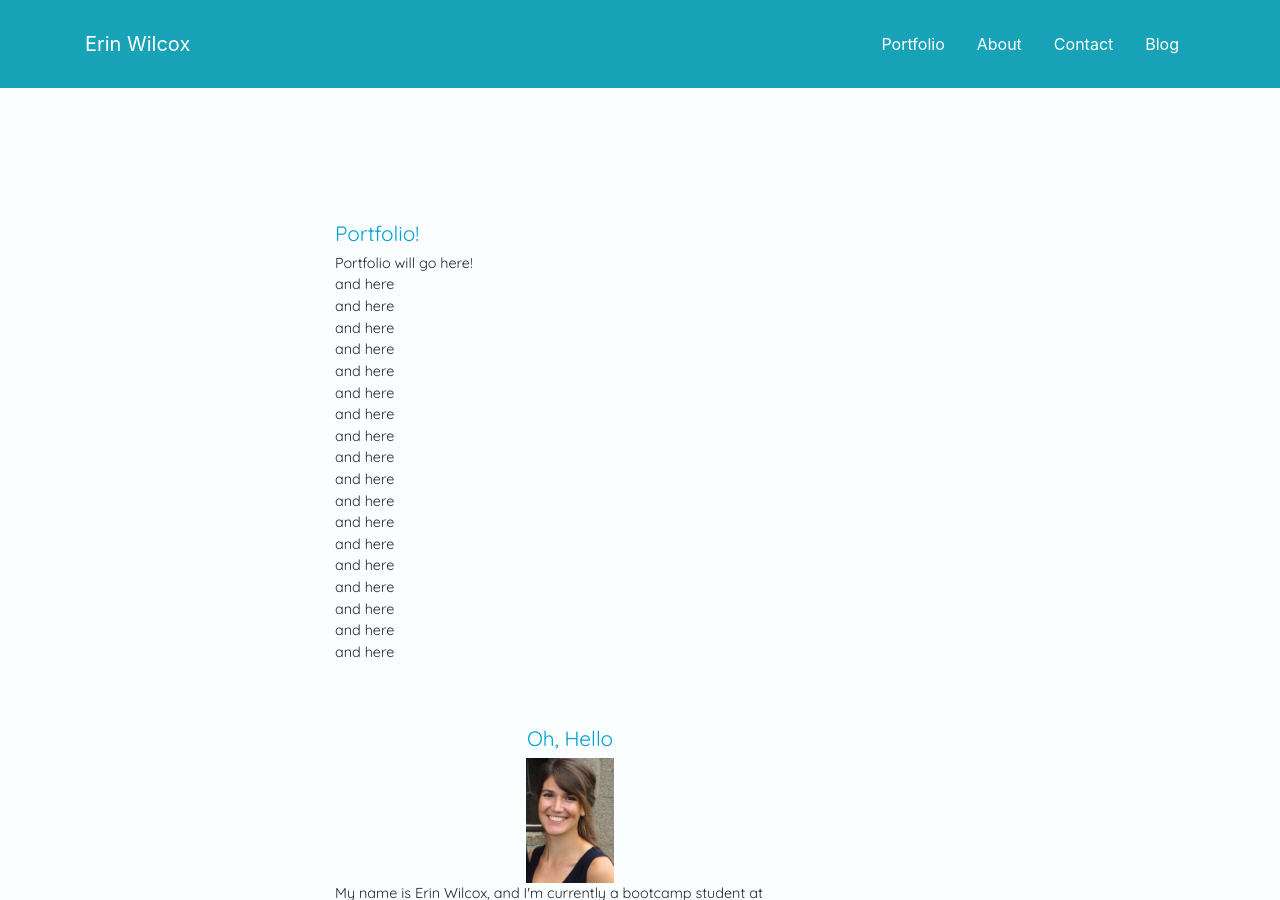
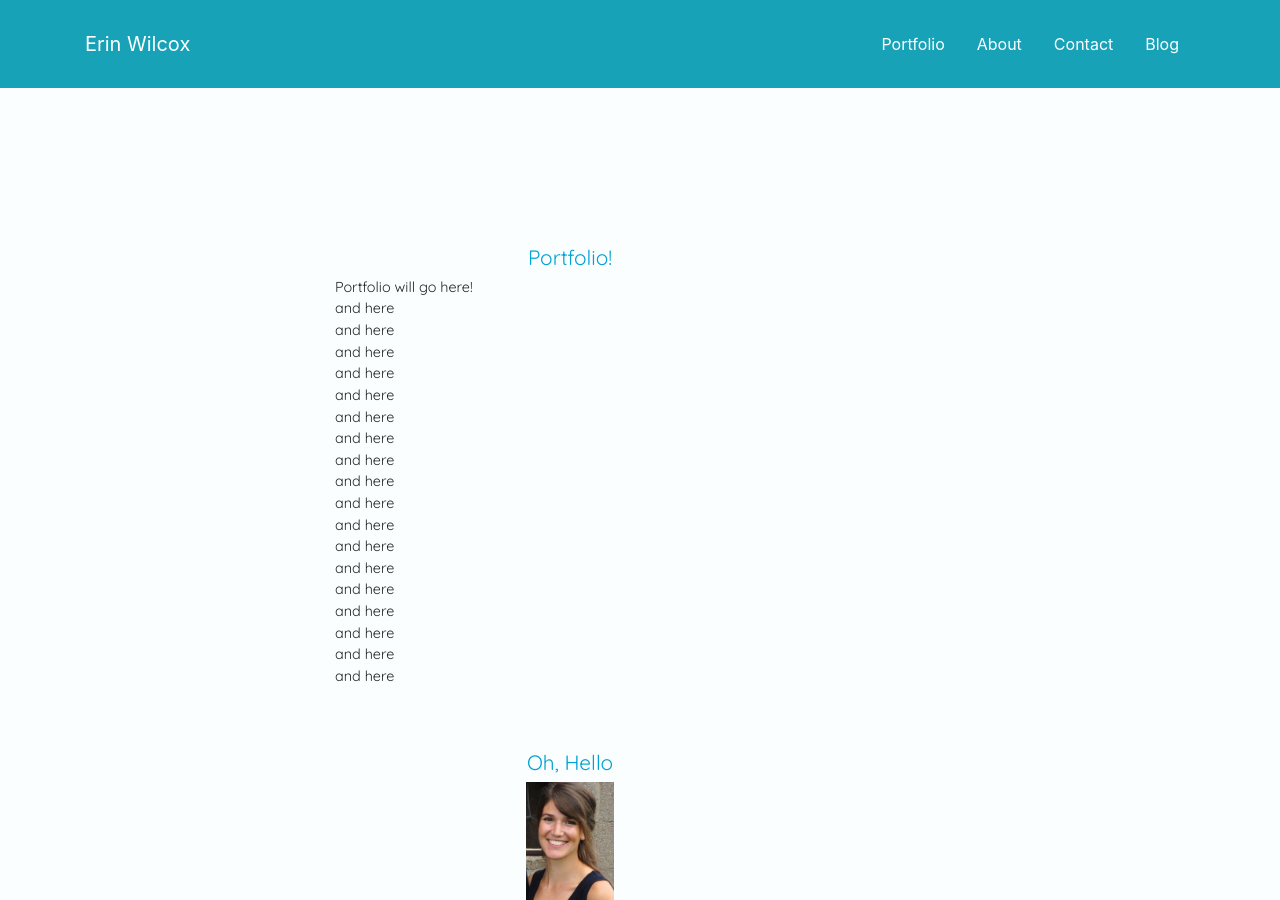
Before and after one commit to brookin8/brookin8.github.io, a Jekyll site: the page built from index.html, in a window 1280 px wide. Built offline with Jekyll 4.4.1, drawn with Linux system fonts in a browser that asks for light colours.

Commit message:
Update line breaks in portfolio

```diff
--- a/index.html
+++ b/index.html
@@ -15,9 +15,10 @@ layout: index
 
 		<span id="portfolio"></span>
 			<div class ="container">
-			<br>
-			<br>
-				<h1>Portfolio!</h1>
+				<br>
+				<br>
+				<br>
+				<h1 style="text-align:center;">Portfolio!</h1>
 				<p>Portfolio will go here!<br>
 				and here<br>
 				and here<br>
```
